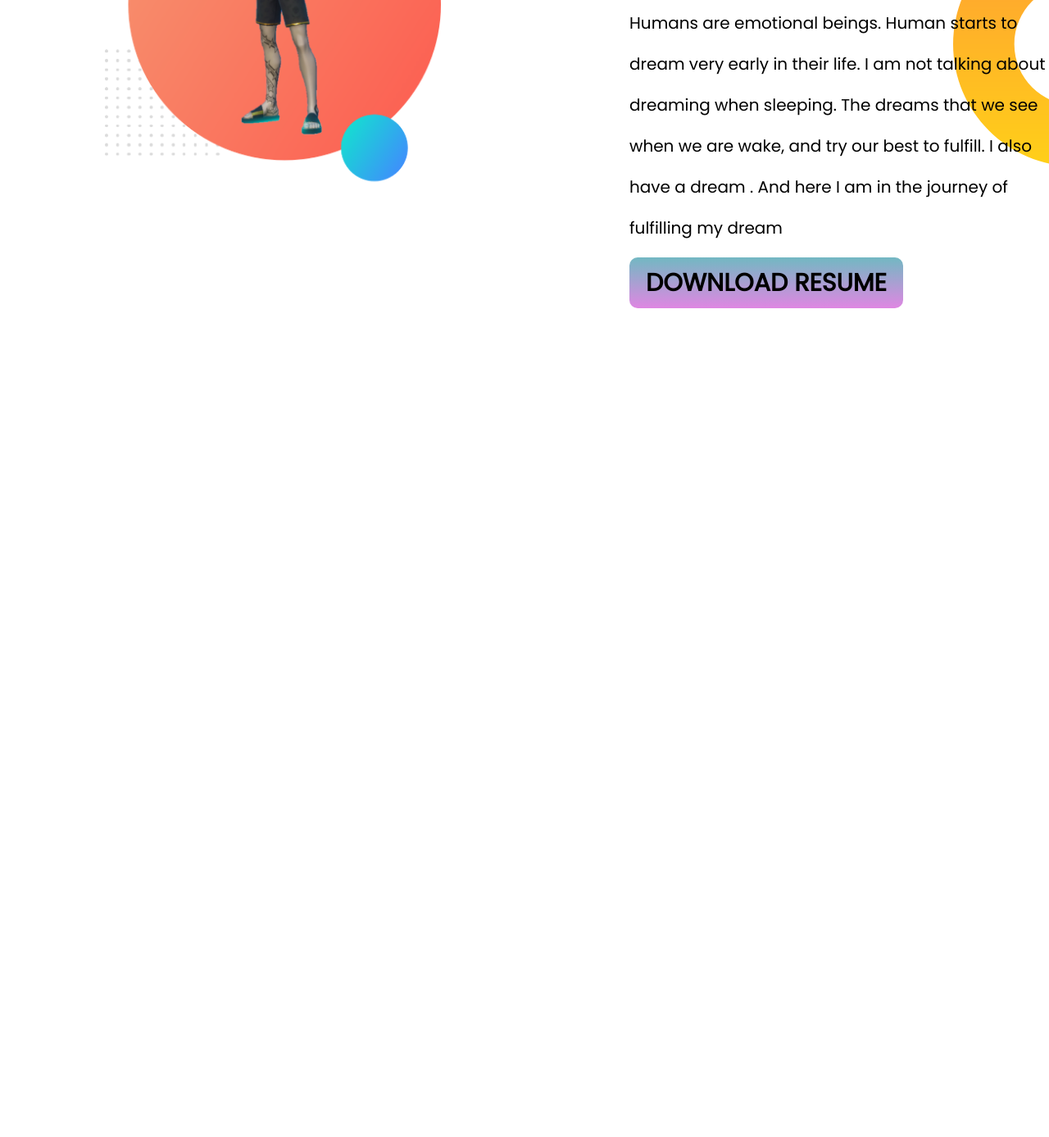
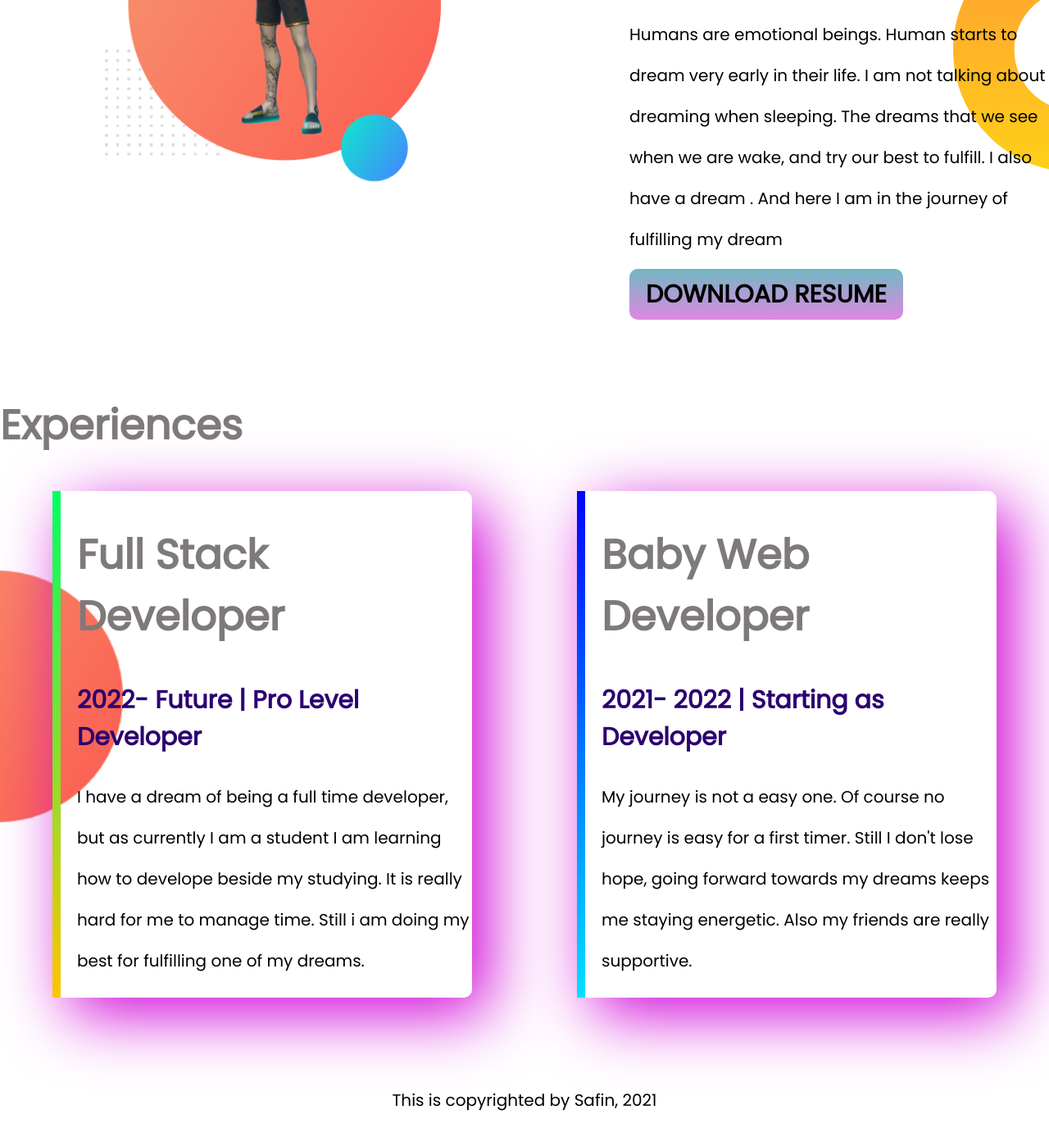
Before and after one commit to safinmansur20201/Safin-Portfolio, a plain HTML site: page index.html in a window 1280 px wide. Shown: the part 1000-2387 px from the top of the page at 82% size. Before the commit the page ends 1468 px from the top, so only its background shows below. Drawn offline with Linux system fonts and the light colour scheme.

Commit message:
footer and experience added

```diff
--- a/index.html
+++ b/index.html
@@ -14,7 +14,7 @@
 </head>
 
 <body>
-    <section class="top-banner">
+    <section class="top-banner flexible-container">
         <div class="half-width">
             <h1>Welcome To</h1>
             <h1> <span class="black-color">Safin's</span> Portfolio</h1>
@@ -34,7 +34,7 @@
 
     </section>
 
-    <section class="dream-big">
+    <section class="dream-big flexible-container">
         <div class="half-width">
             <img src="images/midas-with-bg.png" alt="picture">
         </div>
@@ -47,11 +47,40 @@
                     dreaming when sleeping. The dreams that we see when we are wake, and try our best to fulfill. I also
                     have a dream . And here I am in the journey of fulfilling my dream
                 </p>
-                <a class="link-button" href=""> DOWNLOAD RESUME </a>
+                <a class="link-button" target="_blank" href=""> DOWNLOAD RESUME </a>
         </div>
 
     </section>
 
+    <section class="experience-area">
+        <h1>Experiences</h1>
+
+        <div class="flexible-container">
+            <div id="full-stack-exp" class="experience-item">
+                <h1>Full Stack Developer</h1>
+                <h2 class="black-color">2022- Future | Pro Level Developer </h2>
+                <p>
+                    I have a dream of being a full time developer, but as currently I am a student I am learning how to
+                    develope beside my studying. It is really hard for me to manage time. Still i am doing my best for
+                    fulfilling one of my dreams.
+                </p>
+            </div>
+
+            <div id="web-dev-exp" class="experience-item">
+                <h1>Baby Web Developer</h1>
+                <h2 class="black-color">2021- 2022 | Starting as Developer</h2>
+                <p>
+                    My journey is not a easy one. Of course no journey is easy for a first timer. Still I don't lose
+                    hope, going forward towards my dreams keeps me staying energetic. Also my friends are really
+                    supportive.
+                </p>
+            </div>
+        </div>
+
+    </section>
+    <footer>
+        <p>This is copyrighted by Safin, 2021</p>
+    </footer>
 
 </body>
 
--- a/style.css
+++ b/style.css
@@ -11,12 +11,14 @@ p{
 h1 {
     color: rgb(126, 122, 122);
     font-size: 50px;
-
+}
+h2 {
+    font-size: 30px;
 }
 .black-color {
-    color: rgb(0, 0, 0);
+    color: rgb(43, 0, 112);
 }
-section{
+.flexible-container{
     display: flex;
     margin-bottom: 100px;
 }
@@ -47,3 +49,33 @@ section{
     background-repeat: no-repeat;
     background-position: right;
 }
+.experience-area{
+    background-image: url(images/exp-bg.png);
+    background-repeat: no-repeat;
+    background-position:left;
+    background-size: 150px;
+}
+.experience-item{
+    width: 40%;
+    margin-left: 5%;
+    margin-right: 5%;
+    padding-left: 20px;
+    box-shadow: 20px 20px 80px rgb(207, 0, 214);
+    border-radius: 10px;
+
+}
+#full-stack-exp{
+    border-left: 10px solid;
+    border-image: linear-gradient(rgb(0, 255, 98), rgb(255, 196, 0));
+    border-image-slice: 1;
+
+}
+#web-dev-exp{
+    border-left: 10px solid;
+    border-image: linear-gradient(rgb(0, 4, 255), rgb(0, 225, 255));
+    border-image-slice: 1;
+
+}
+footer p{
+    text-align: center;
+}
```
